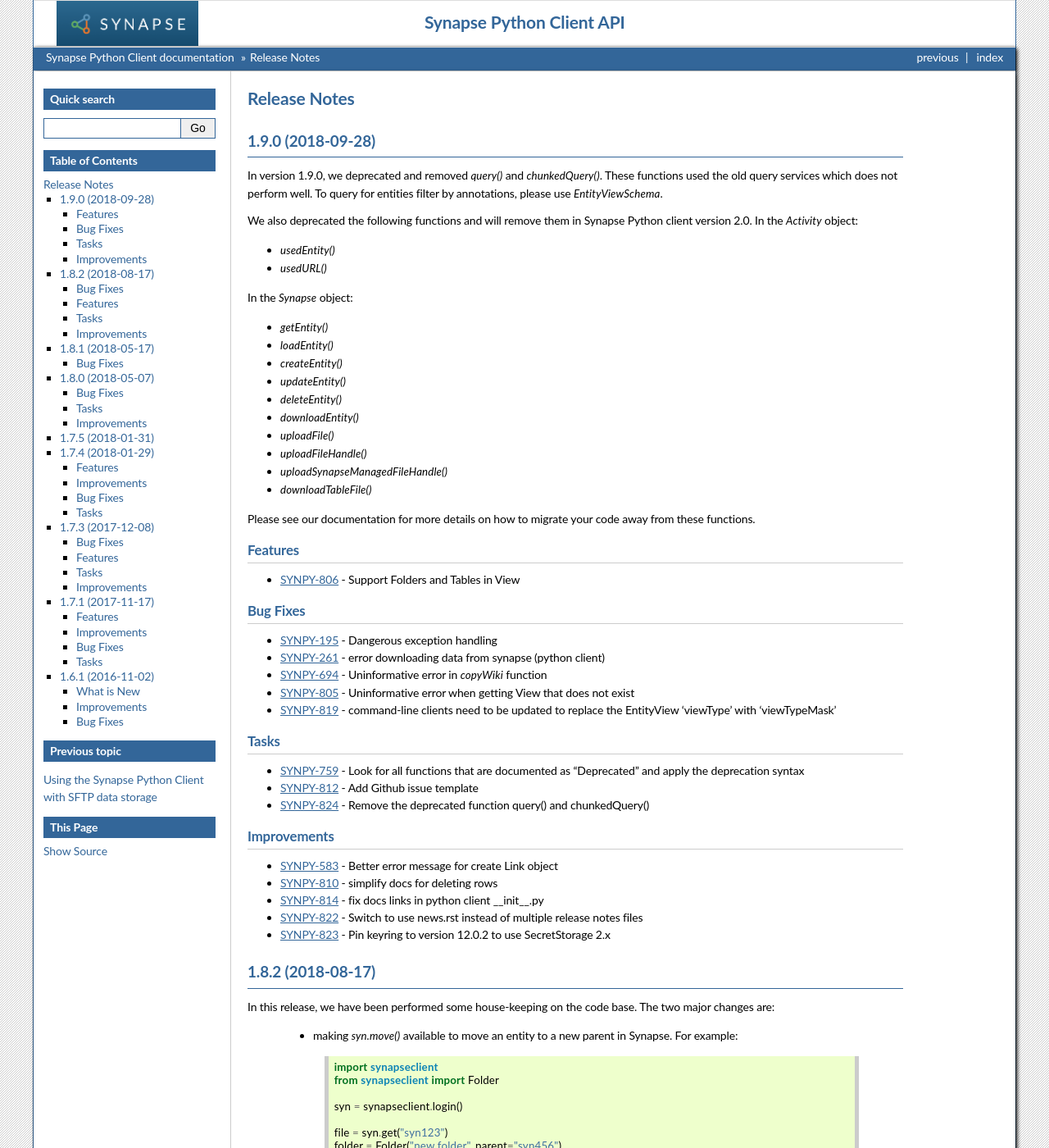
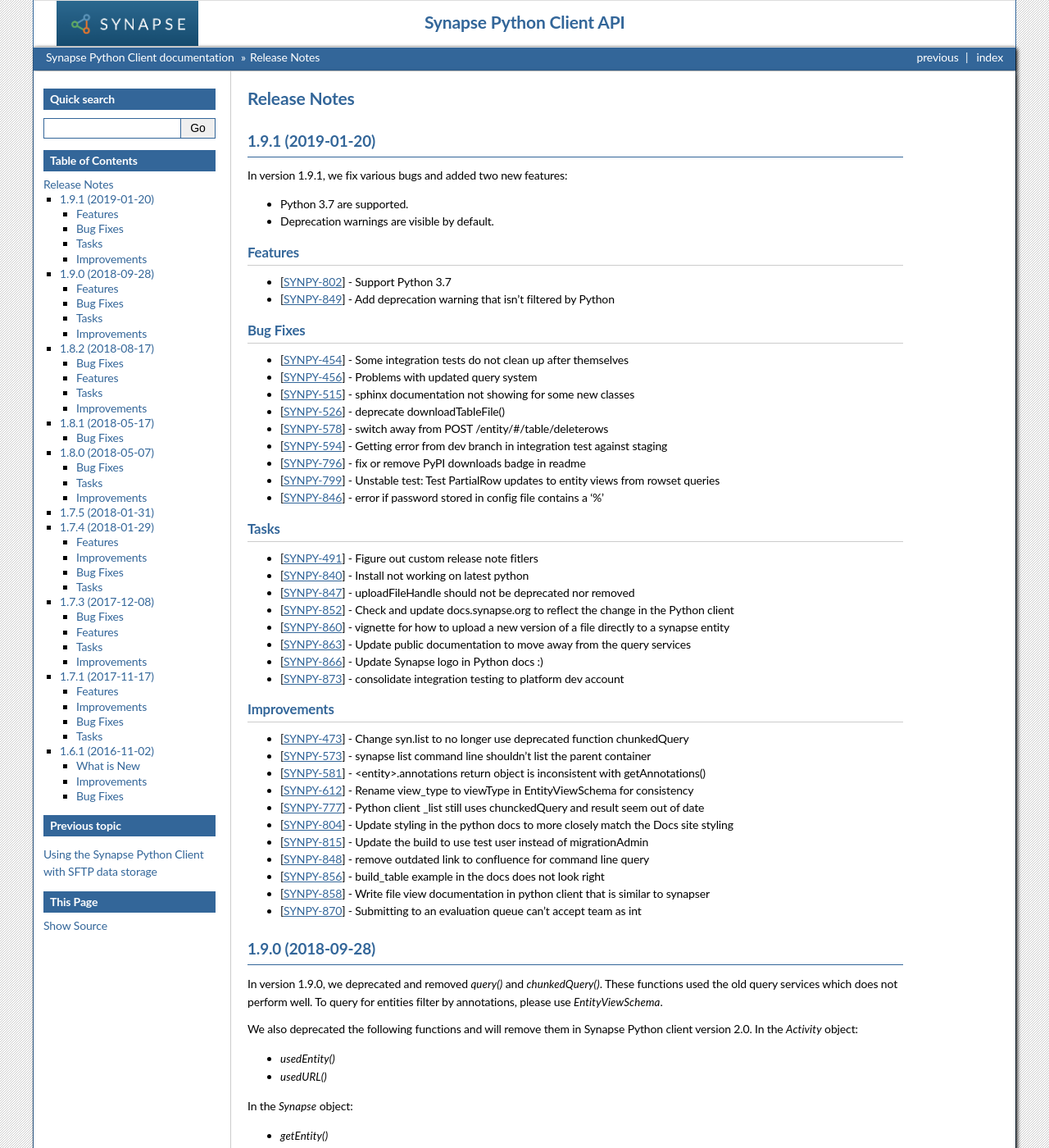
Before and after one commit to Sage-Bionetworks/synapsePythonClient, a Sphinx documentation site: the page built from docs/news.rst, in a window 1280 px wide and 1400 px high. Shown: the whole window at 82% size. Built offline with Sphinx 7.4.7, drawn with Linux system fonts in a browser that asks for light colours; the version number could not be read and is left out.

Commit message:
release notes

```diff
--- a/docs/news.rst
+++ b/docs/news.rst
@@ -1,6 +1,100 @@
 =============
 Release Notes
 =============
+
+1.9.1 (2019-01-20)
+==================
+
+In version 1.9.1, we fix various bugs and added two new features:
+
+* Python 3.7 are supported.
+* Deprecation warnings are visible by default.
+
+Features
+--------
+
+-  [`SYNPY-802 <https://sagebionetworks.jira.com/browse/SYNPY-802>`__] -
+   Support Python 3.7
+-  [`SYNPY-849 <https://sagebionetworks.jira.com/browse/SYNPY-849>`__] -
+   Add deprecation warning that isn't filtered by Python
+
+Bug Fixes
+---------
+
+-  [`SYNPY-454 <https://sagebionetworks.jira.com/browse/SYNPY-454>`__] -
+   Some integration tests do not clean up after themselves
+-  [`SYNPY-456 <https://sagebionetworks.jira.com/browse/SYNPY-456>`__] -
+   Problems with updated query system
+-  [`SYNPY-515 <https://sagebionetworks.jira.com/browse/SYNPY-515>`__] -
+   sphinx documentation not showing for some new classes
+-  [`SYNPY-526 <https://sagebionetworks.jira.com/browse/SYNPY-526>`__] -
+   deprecate downloadTableFile()
+-  [`SYNPY-578 <https://sagebionetworks.jira.com/browse/SYNPY-578>`__] -
+   switch away from POST /entity/#/table/deleterows
+-  [`SYNPY-594 <https://sagebionetworks.jira.com/browse/SYNPY-594>`__] -
+   Getting error from dev branch in integration test against staging
+-  [`SYNPY-796 <https://sagebionetworks.jira.com/browse/SYNPY-796>`__] -
+   fix or remove PyPI downloads badge in readme
+-  [`SYNPY-799 <https://sagebionetworks.jira.com/browse/SYNPY-799>`__] -
+   Unstable test: Test PartialRow updates to entity views from rowset
+   queries
+-  [`SYNPY-846 <https://sagebionetworks.jira.com/browse/SYNPY-846>`__] -
+   error if password stored in config file contains a '%'
+
+
+Tasks
+-----
+
+-  [`SYNPY-491 <https://sagebionetworks.jira.com/browse/SYNPY-491>`__] -
+   Figure out custom release note fitlers
+-  [`SYNPY-840 <https://sagebionetworks.jira.com/browse/SYNPY-840>`__] -
+   Install not working on latest python
+-  [`SYNPY-847 <https://sagebionetworks.jira.com/browse/SYNPY-847>`__] -
+   uploadFileHandle should not be deprecated nor removed
+-  [`SYNPY-852 <https://sagebionetworks.jira.com/browse/SYNPY-852>`__] -
+   Check and update docs.synapse.org to reflect the change in the Python
+   client
+-  [`SYNPY-860 <https://sagebionetworks.jira.com/browse/SYNPY-860>`__] -
+   vignette for how to upload a new version of a file directly to a
+   synapse entity
+-  [`SYNPY-863 <https://sagebionetworks.jira.com/browse/SYNPY-863>`__] -
+   Update public documentation to move away from the query services
+-  [`SYNPY-866 <https://sagebionetworks.jira.com/browse/SYNPY-866>`__] -
+   Update Synapse logo in Python docs :)
+-  [`SYNPY-873 <https://sagebionetworks.jira.com/browse/SYNPY-873>`__] -
+   consolidate integration testing to platform dev account
+
+Improvements
+------------
+
+-  [`SYNPY-473 <https://sagebionetworks.jira.com/browse/SYNPY-473>`__] -
+   Change syn.list to no longer use deprecated function chunkedQuery
+-  [`SYNPY-573 <https://sagebionetworks.jira.com/browse/SYNPY-573>`__] -
+   synapse list command line shouldn't list the parent container
+-  [`SYNPY-581 <https://sagebionetworks.jira.com/browse/SYNPY-581>`__] -
+   <entity>.annotations return object is inconsistent with
+   getAnnotations()
+-  [`SYNPY-612 <https://sagebionetworks.jira.com/browse/SYNPY-612>`__] -
+   Rename view_type to viewType in EntityViewSchema for consistency
+-  [`SYNPY-777 <https://sagebionetworks.jira.com/browse/SYNPY-777>`__] -
+   Python client \_list still uses chunckedQuery and result seem out of
+   date
+-  [`SYNPY-804 <https://sagebionetworks.jira.com/browse/SYNPY-804>`__] -
+   Update styling in the python docs to more closely match the Docs site
+   styling
+-  [`SYNPY-815 <https://sagebionetworks.jira.com/browse/SYNPY-815>`__] -
+   Update the build to use test user instead of migrationAdmin
+-  [`SYNPY-848 <https://sagebionetworks.jira.com/browse/SYNPY-848>`__] -
+   remove outdated link to confluence for command line query
+-  [`SYNPY-856 <https://sagebionetworks.jira.com/browse/SYNPY-856>`__] -
+   build_table example in the docs does not look right
+-  [`SYNPY-858 <https://sagebionetworks.jira.com/browse/SYNPY-858>`__] -
+   Write file view documentation in python client that is similar to
+   synapser
+-  [`SYNPY-870 <https://sagebionetworks.jira.com/browse/SYNPY-870>`__] -
+   Submitting to an evaluation queue can't accept team as int
+
+
 
 
 1.9.0 (2018-09-28)
```
